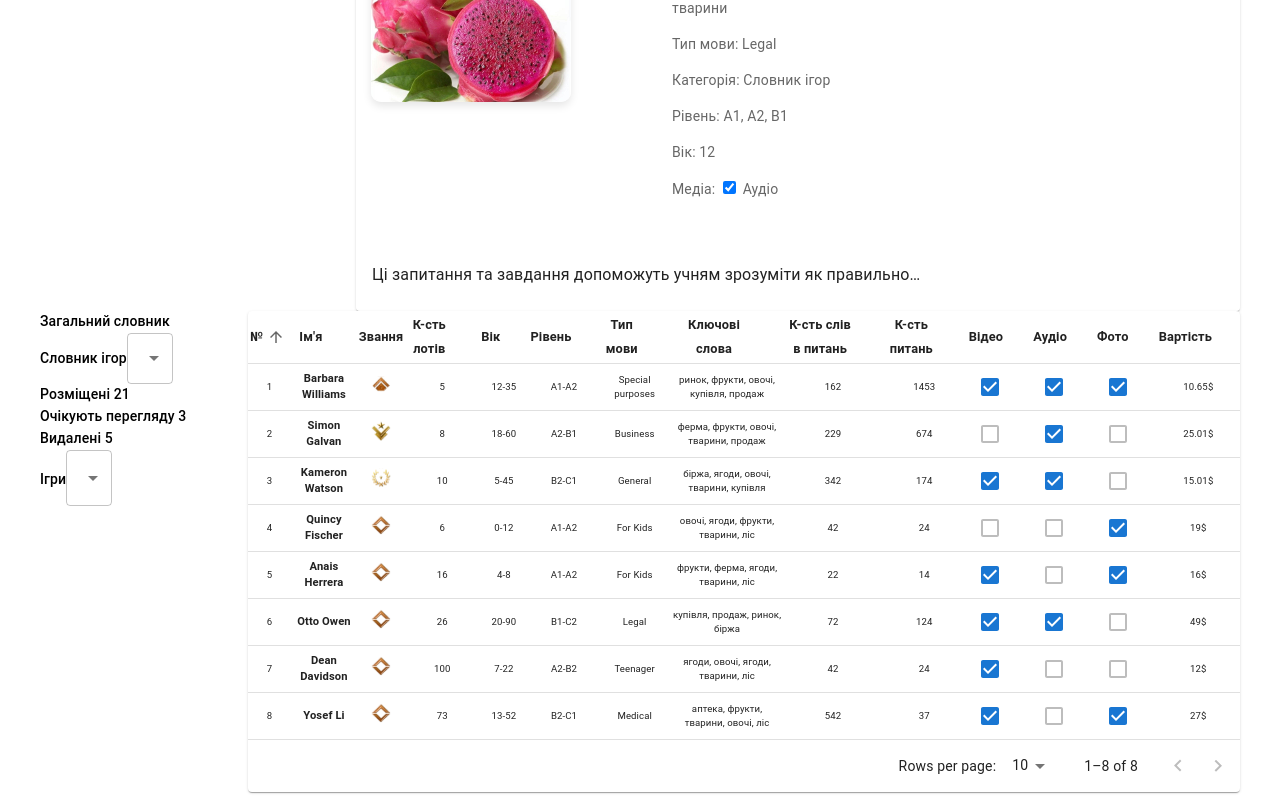
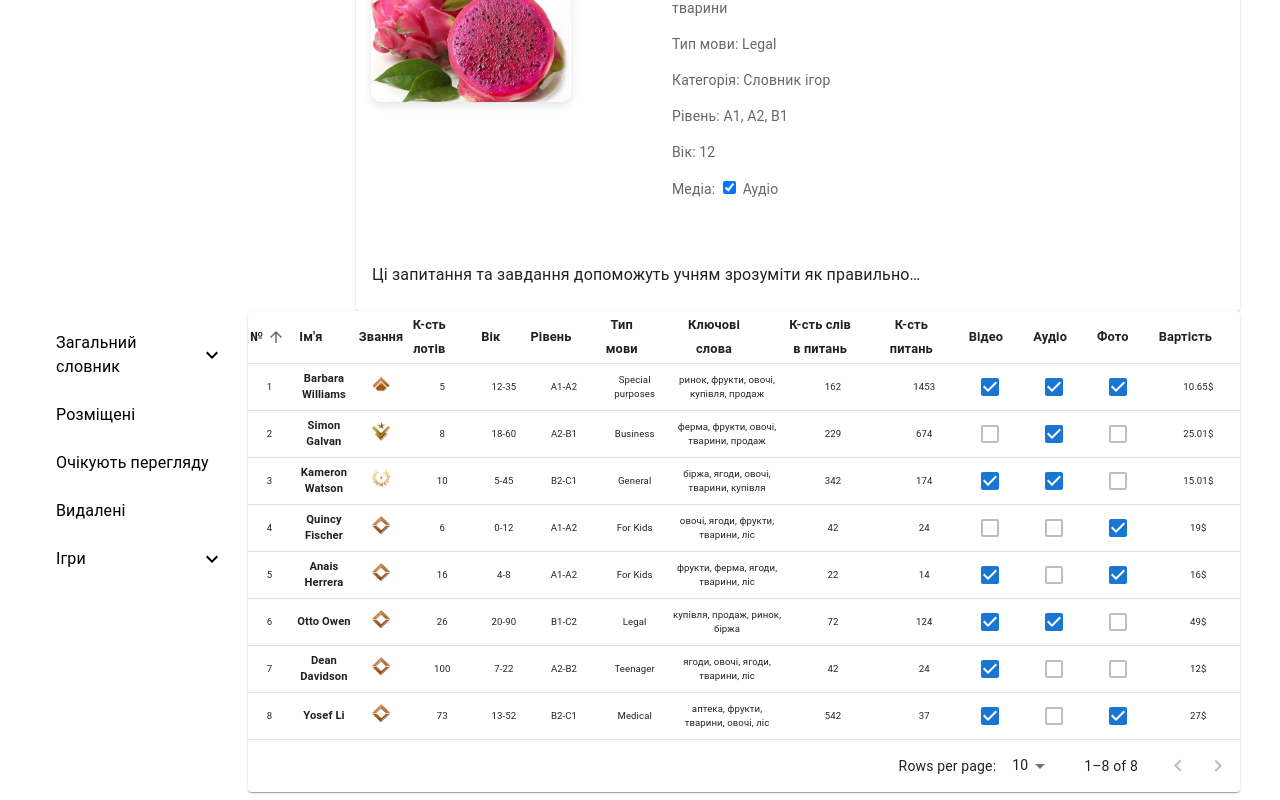
Before and after one commit to MaryRitzy/Rating-Rank, a React (Create React App) app: page / in a window 1280 px wide. Shown: the part 2569-3369 px from the top of the page. Built offline with nearby package versions, Linux system fonts and the light colour scheme.

Commit message:
change SideBar

```diff
--- a/src/Table/PageFilterTable.tsx
+++ b/src/Table/PageFilterTable.tsx
@@ -1,8 +1,28 @@
-import { Grid, Typography, Select, MenuItem } from '@mui/material'
+import { useState } from 'react'
 import TableUsers from './TableUsers'
+import {
+    Grid,
+    List,
+    ListItemButton,
+    ListItemText,
+    Collapse,
+    Box,
+} from '@mui/material'
+import { ExpandLess, ExpandMore } from '@mui/icons-material'
 
 type Props = {}
 const PageFilterTable = (props: Props) => {
+    const [openGeneral, setOpenGeneral] = useState(false)
+    const [openGames, setOpenGames] = useState(false)
+
+    const handleClickGeneral = () => {
+        setOpenGeneral(!openGeneral)
+    }
+
+    const handleClickGames = () => {
+        setOpenGames(!openGames)
+    }
+
     return (
         <>
             <Grid
@@ -10,7 +30,6 @@ const PageFilterTable = (props: Props) => {
                 maxWidth="lg"
                 spacing={2}
                 sx={{
-                    //maxWidth: 900,
                     display: 'grid',
                     gridTemplateColumns: '200px 1fr',
                     gap: 1,
@@ -18,28 +37,68 @@ const PageFilterTable = (props: Props) => {
                 }}
             >
                 <Grid>
-                    <Typography variant="subtitle2">
-                        Загальний словник
-                    </Typography>
-                    <Typography variant="subtitle2">
-                        Словник ігор
-                        <Select sx={{ fontSize: '0.8rem' }}>
-                            <MenuItem value="EN-UA" sx={{ fontSize: '0.8rem' }}>
-                                EN-UA
-                            </MenuItem>
-                        </Select>
-                    </Typography>
-                    <Typography variant="subtitle2">Розміщені 21</Typography>
-                    <Typography variant="subtitle2">
-                        Очікують перегляду 3
-                    </Typography>
-                    <Typography variant="subtitle2">Видалені 5</Typography>
-                    <Typography variant="subtitle2">
-                        Ігри
-                        <Select>
-                            <MenuItem value="EN-UA">EN-UA</MenuItem>
-                        </Select>
-                    </Typography>
+                    <Box
+                        sx={{
+                            width: '100%',
+                            maxWidth: 200,
+                            bgcolor: 'background.paper',
+                        }}
+                    >
+                        <List
+                            component="nav"
+                            aria-labelledby="nested-list-subheader"
+                        >
+                            <ListItemButton onClick={handleClickGeneral}>
+                                <ListItemText primary="Загальний словник" />
+                                {openGeneral ? <ExpandLess /> : <ExpandMore />}
+                            </ListItemButton>
+                            <Collapse
+                                in={openGeneral}
+                                timeout="auto"
+                                unmountOnExit
+                            >
+                                <List component="div" disablePadding>
+                                    <ListItemButton sx={{ pl: 4 }}>
+                                        <ListItemText primary="General" />
+                                    </ListItemButton>
+                                    <ListItemButton sx={{ pl: 4 }}>
+                                        <ListItemText primary="Medical" />
+                                    </ListItemButton>
+                                </List>
+                            </Collapse>
+
+                            <ListItemButton>
+                                <ListItemText primary="Розміщені" />
+                            </ListItemButton>
+
+                            <ListItemButton>
+                                <ListItemText primary="Очікують перегляду" />
+                            </ListItemButton>
+
+                            <ListItemButton>
+                                <ListItemText primary="Видалені" />
+                            </ListItemButton>
+
+                            <ListItemButton onClick={handleClickGames}>
+                                <ListItemText primary="Ігри" />
+                                {openGames ? <ExpandLess /> : <ExpandMore />}
+                            </ListItemButton>
+                            <Collapse
+                                in={openGames}
+                                timeout="auto"
+                                unmountOnExit
+                            >
+                                <List component="div" disablePadding>
+                                    <ListItemButton sx={{ pl: 4 }}>
+                                        <ListItemText primary="For Kids" />
+                                    </ListItemButton>
+                                    <ListItemButton sx={{ pl: 4 }}>
+                                        <ListItemText primary="Teenager" />
+                                    </ListItemButton>
+                                </List>
+                            </Collapse>
+                        </List>
+                    </Box>
                 </Grid>
                 <Grid>
                     <TableUsers />
```
